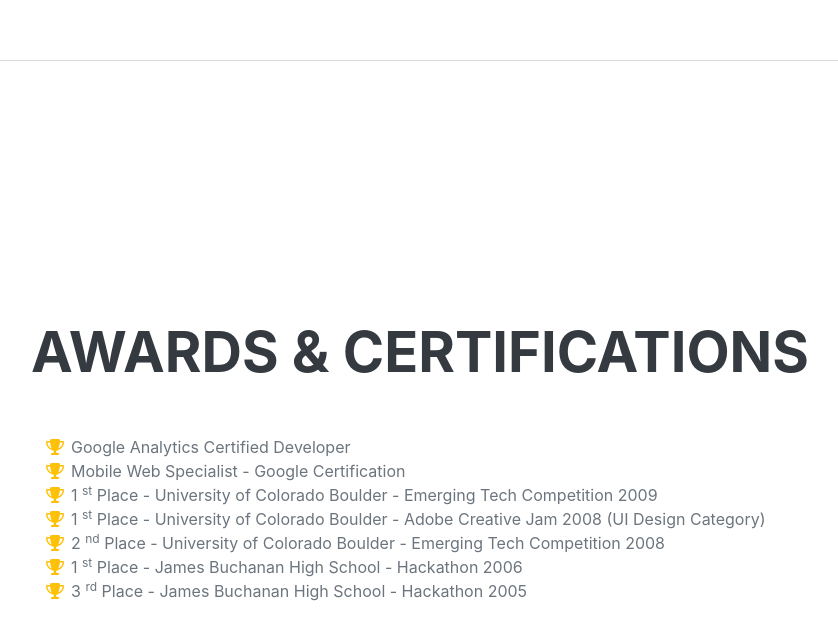
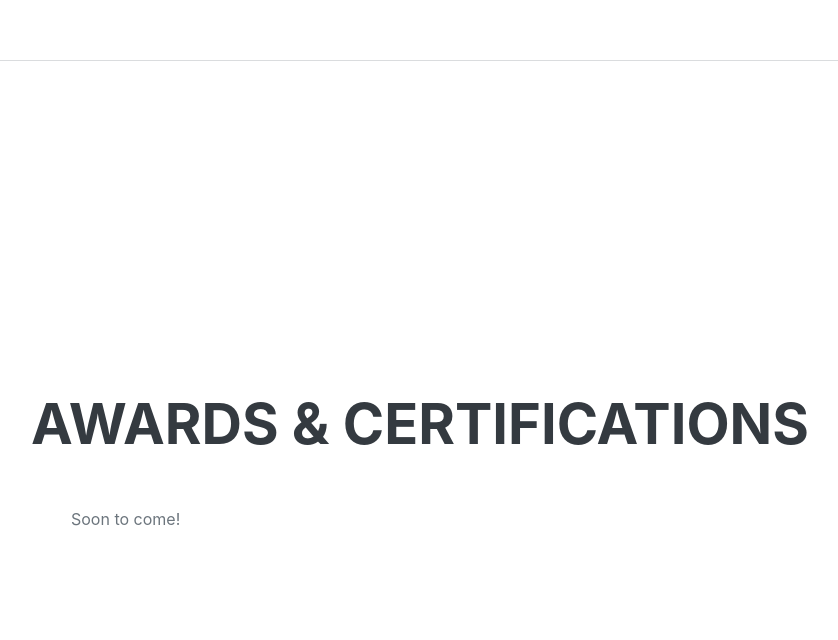
Before and after one commit to kaeleebob/kaeleebob-kaeleebob.github.io, a plain HTML site: page resume/index.html in a window 1280 px wide. Shown: the part 3944-4584 px from the top of the page, without its empty margins (289-1127 px from the left). Drawn offline with nearby package versions, Linux system fonts and the light colour scheme; a web font is replaced by a local one.

Commit message:
Update index.html

```diff
--- a/resume/index.html
+++ b/resume/index.html
@@ -120,8 +120,8 @@
             <section class="resume-section" id="interests">
                 <div class="resume-section-content">
                     <h2 class="mb-5">Interests</h2>
-                    <p>Apart from being a web developer, I enjoy most of my time being outdoors. In the winter, I am an avid skier and novice ice climber. During the warmer months here in Colorado, I enjoy mountain biking, free climbing, and kayaking.</p>
-                    <p class="mb-0">When forced indoors, I follow a number of sci-fi and fantasy genre movies and television shows, I am an aspiring chef, and I spend a large amount of my free time exploring the latest technology advancements in the front-end web development world.</p>
+                    <p>I really enjoy playing video games, painting, and baking.</p>
+                    <p class="mb-0">When I'm spending time outside I love hiking, snowmobiling, and golfing.</p>
                 </div>
             </section>
             <hr class="m-0" />
@@ -131,42 +131,7 @@
                     <h2 class="mb-5">Awards & Certifications</h2>
                     <ul class="fa-ul mb-0">
                         <li>
-                            <span class="fa-li"><i class="fas fa-trophy text-warning"></i></span>
-                            Google Analytics Certified Developer
-                        </li>
-                        <li>
-                            <span class="fa-li"><i class="fas fa-trophy text-warning"></i></span>
-                            Mobile Web Specialist - Google Certification
-                        </li>
-                        <li>
-                            <span class="fa-li"><i class="fas fa-trophy text-warning"></i></span>
-                            1
-                            <sup>st</sup>
-                            Place - University of Colorado Boulder - Emerging Tech Competition 2009
-                        </li>
-                        <li>
-                            <span class="fa-li"><i class="fas fa-trophy text-warning"></i></span>
-                            1
-                            <sup>st</sup>
-                            Place - University of Colorado Boulder - Adobe Creative Jam 2008 (UI Design Category)
-                        </li>
-                        <li>
-                            <span class="fa-li"><i class="fas fa-trophy text-warning"></i></span>
-                            2
-                            <sup>nd</sup>
-                            Place - University of Colorado Boulder - Emerging Tech Competition 2008
-                        </li>
-                        <li>
-                            <span class="fa-li"><i class="fas fa-trophy text-warning"></i></span>
-                            1
-                            <sup>st</sup>
-                            Place - James Buchanan High School - Hackathon 2006
-                        </li>
-                        <li>
-                            <span class="fa-li"><i class="fas fa-trophy text-warning"></i></span>
-                            3
-                            <sup>rd</sup>
-                            Place - James Buchanan High School - Hackathon 2005
+                            Soon to come!
                         </li>
                     </ul>
                 </div>
```
